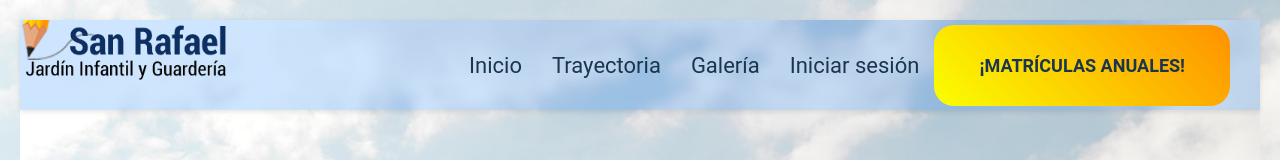
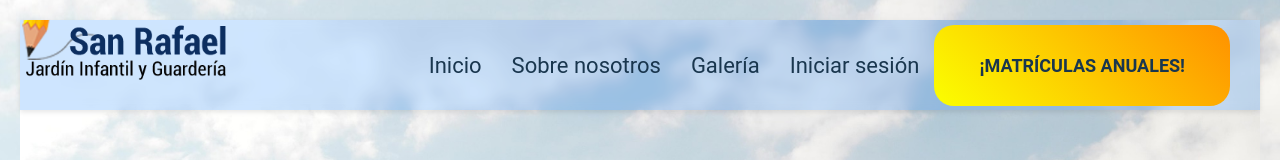
Before and after one commit to Inverno112/SanRafael, a plain HTML site: page Admisiones.html in a window 1280 px wide. Shown: the top 160 px of the page. Drawn offline with Linux system fonts and the light colour scheme.

Commit message:
Update Admisiones.html

```diff
--- a/Admisiones.html
+++ b/Admisiones.html
@@ -13,7 +13,7 @@
             <img src="Images/Gogo.png" alt="images" class="logo">
             <ul>
                 <a href="Index.html" ><li>Inicio</li></a>
-                <a href="" ><li>Trayectoria</li></a>
+                <a href="" ><li>Sobre nosotros</li></a>
                 <a href="gallery.html" ><li>Galería</li></a>
                 <a href="" ><li>Iniciar sesión</li></a>
                 <a href="Admisiones.html" class="glow-button" ><li>¡Matrículas anuales!</li></a>
```
